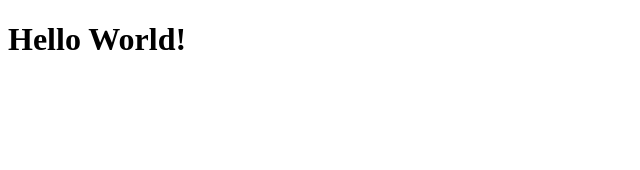
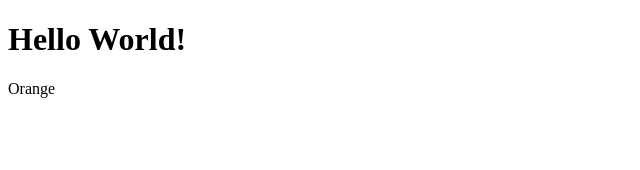
Before and after one commit to aeyuk/Learn-React-Typescript, a React (Create React App) app: page / in a window 1280 px wide. Shown: the top 170 px of the page, without its empty margins (0-640 px from the left). Built offline with nearby package versions, Linux system fonts and the light colour scheme.

Commit message:
[2.9] Add annotations with children

```diff
--- a/src/index.tsx
+++ b/src/index.tsx
@@ -1,9 +1,11 @@
 import ReactDOM from 'react-dom'
+import Parent from './props/Parent'
 
 const App = () => {
     return (
     <div>
         <h1>Hello World!</h1>
+        <Parent />
     </div>
     );
 };
--- a/src/props/Child.tsx
+++ b/src/props/Child.tsx
@@ -1,13 +1,19 @@
 interface ChildProps {
     color: string;
+    onClick: () => void;
 }
 
 /* Typescript doesn't know that this is specifically a React function component.
 This method is fine, so long as you don't need access to propTypes, contextTypes,
 defaultProps, and displayName.
 */
-export const Child = ({ color }: ChildProps ) => {
-    return <div>Child: {color}</div>
+export const Child = ({ color, onClick }: ChildProps) => {
+    return (
+        <div>
+            Child: {color}
+            <button color="red" onClick={onClick}>Click me</button>
+        </div>
+    );
 };
 
 /* Another way of defining a function component with Typescript.
@@ -15,8 +21,6 @@ This way tells Typescript that this is specifically a React function componenet,
 and that 'Child' might have properties assigned to it like 'propTypes' and 'contextTypes'.
 'Child' will receive props of type ChildProps
 */
-export const ChildAsFC: React.FC<ChildProps> = ({ color }) => {
-    return <div>{color}</div>
+export const ChildAsFc: React.FC<ChildProps> = ({ color, onClick, children }) => {
+    return ( <div>{color}</div> );
 }
-
-ChildAsFC.displayName
--- a/src/props/Parent.tsx
+++ b/src/props/Parent.tsx
@@ -1,7 +1,14 @@
-import { Child } from './Child';
+import { ChildAsFc } from './Child';
+/*  Importing ChildAsFc instead of Child allows Child to be able to directly receive children
+    as props, rather than only taking color and onClick from the parent.
+*/
 
 const Parent = () => {
-    return <Child color="Orange"/>
+    return (
+        <ChildAsFc color="Orange" onClick={() => {console.log("Clicked")}}>
+
+        </ChildAsFc>
+    );
 };
 
 export default Parent;
```
